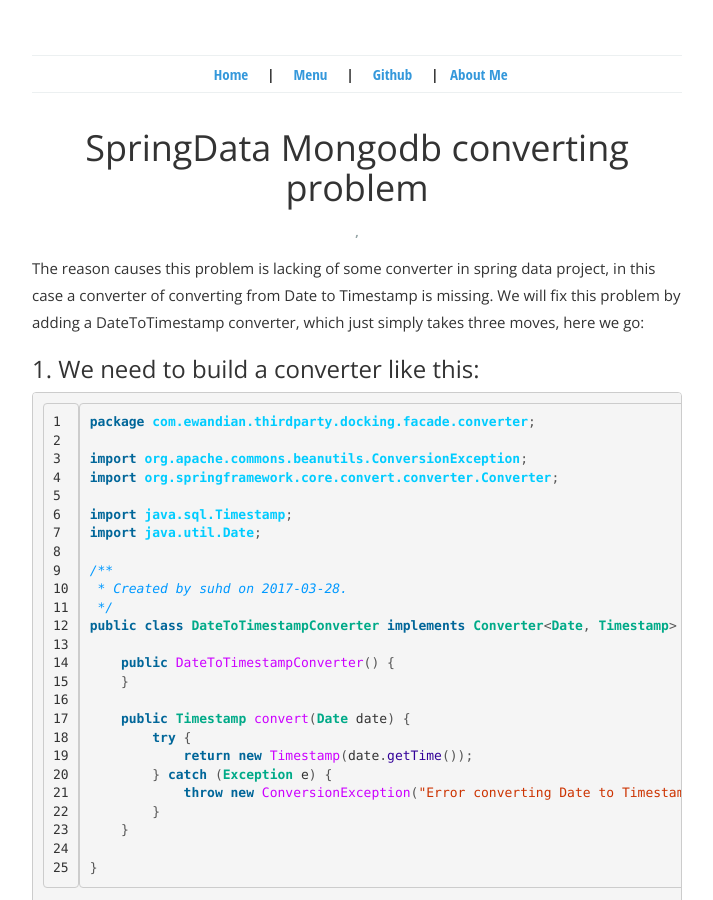
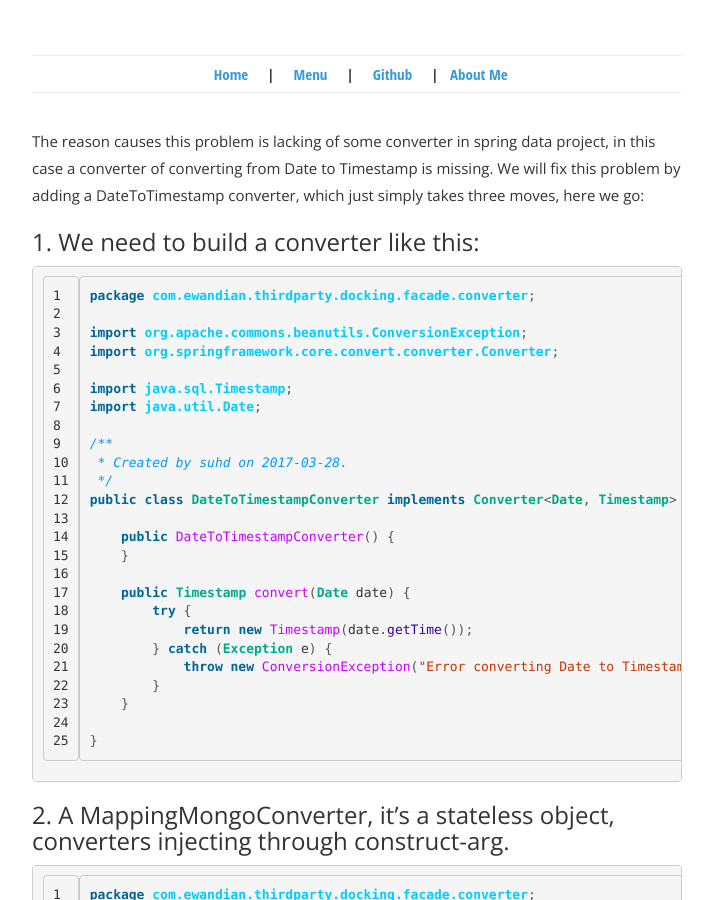
Before and after one commit to guyverone/guyverone.github.io, a Jekyll site: the page built from _posts/2017-05-04-SolveMongoTypeConvertingError.md, in a window 1280 px wide and 900 px high. Shown: the whole window, without its empty margins (283-996 px from the left). Built offline with Jekyll 4.4.1, drawn with Linux system fonts in a browser that asks for light colours.

Commit message:
init blog

```diff
--- a/_layouts/post_layout.html
+++ b/_layouts/post_layout.html
@@ -5,11 +5,7 @@
         {% include blog_header.html %}
 
         <main class="blogmain">
-            <header>
-                <h1 class="article-title">{{ page.title }}</h1>
-                <p class="article-time">
-                    {{ page.time }},  <span>{{ page.location }}</span>
-                </p>
+            <span class="post-date">{{ post.date | date: "%b %-d, %Y" }}</span>
             </header>
             {{ content }}
             {% include post_footer.html %}
--- a/index.html
+++ b/index.html
@@ -5,6 +5,7 @@
 {% for post in site.posts %}
 <article class="preview">
     <header>
+        <span class="post-date">{{ post.date | date: "%b %-d, %Y" }}</span>
         <h2 class="post-title">
             <a href="{{ post.url }}">  {{ post.title }} </a>
         </h2>
```
